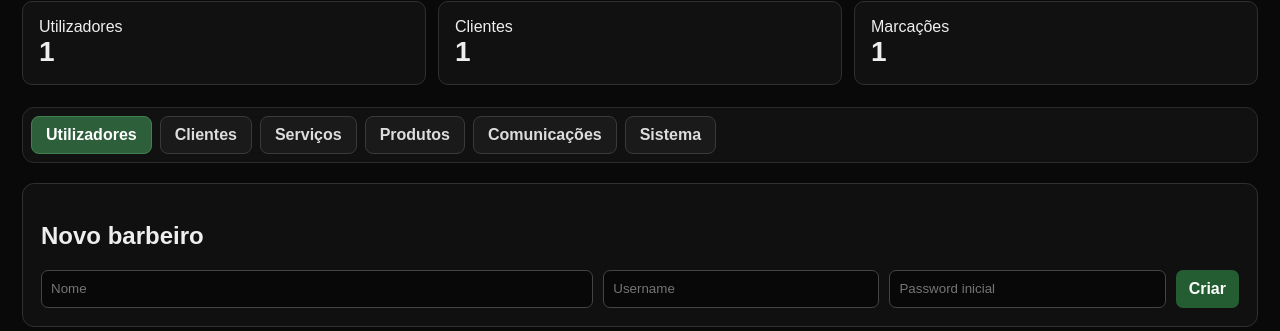
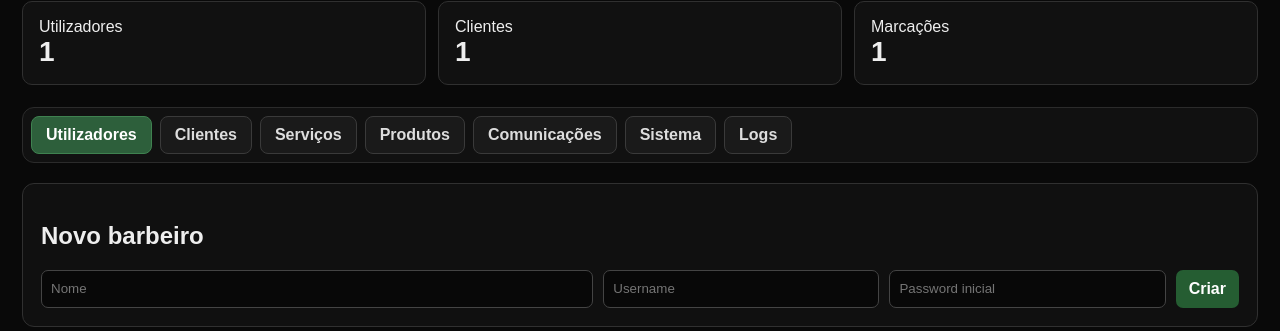
Before and after one commit to pajogusi/pjcorelabs, a Python web app: template templates/admin.html in a window 1280 px wide. Shown: the part 150-481 px from the top of the page. Run offline with Jinja, Linux system fonts and the light colour scheme; the template is opened without the code that fills it: most values are stand-ins (such as "Sample title", 1, 10 or a date in 2020).

Commit message:
Add Logs tab to Multi-users admin

```diff
--- a/templates/admin.html
+++ b/templates/admin.html
@@ -204,7 +204,24 @@ button {
     <button type="button" data-tab="produtos">Produtos</button>
     <button type="button" data-tab="comunicacoes">Comunicações</button>
     <button type="button" data-tab="sistema">Sistema</button>
+    <button type="button" data-tab="logs">Logs</button>
 </nav>
+
+<section class="admin-caixa admin-tab-painel" id="admin-logs" data-admin-tab="logs">
+    <h2>Logs de atividade</h2>
+    <p style="opacity:.75">Últimos {{ logs_admin|length }} registos guardados localmente. O envio por email está <strong>{{ 'LIGADO' if logs_email_ativo else 'DESLIGADO' }}</strong>.</p>
+    <form method="post" action="/admin/logs/email" style="display:flex;gap:10px;align-items:center;flex-wrap:wrap;margin-bottom:18px">
+        <input type="hidden" name="ativo" value="{{ '0' if logs_email_ativo else '1' }}">
+        <button class="{{ 'admin-apagar' if logs_email_ativo else 'admin-guardar' }}" type="submit">{{ 'Desligar envio por email' if logs_email_ativo else 'Ligar envio por email' }}</button>
+        <span style="opacity:.7">Destino: {{ logs_email_destino }}</span>
+    </form>
+    <div style="overflow:auto;max-height:560px;border:1px solid #303030;border-radius:8px">
+        <table style="width:100%;border-collapse:collapse;min-width:760px">
+            <thead><tr><th style="padding:8px;text-align:left">Data/Hora</th><th style="padding:8px;text-align:left">Método</th><th style="padding:8px;text-align:left">Caminho</th><th style="padding:8px;text-align:left">HTTP</th><th style="padding:8px;text-align:left">IP</th><th style="padding:8px;text-align:left">Email</th></tr></thead>
+            <tbody>{% for log in logs_admin %}<tr style="border-top:1px solid #252525"><td style="padding:8px;white-space:nowrap">{{ log.criado_em }}</td><td style="padding:8px">{{ log.metodo }}</td><td style="padding:8px">{{ log.caminho }}</td><td style="padding:8px">{{ log.estado_http }}</td><td style="padding:8px">{{ log.ip or '—' }}</td><td style="padding:8px">{{ log.enviado_em or 'Pendente' }}</td></tr>{% else %}<tr><td colspan="6" style="padding:14px">Ainda não existem logs.</td></tr>{% endfor %}</tbody>
+        </table>
+    </div>
+</section>
 
 <section class="admin-caixa admin-tab-painel" data-admin-tab="utilizadores">
 
@@ -1211,6 +1228,7 @@ Obrigado pela compreensão.`
 
     if (location.hash === '#admin-clientes') inicial = 'clientes';
     else if (location.hash === '#admin-sistema') inicial = 'sistema';
+    else if (location.hash === '#admin-logs') inicial = 'logs';
     else if (location.hash === '#admin-produtos') inicial = 'produtos';
     else if (location.hash === '#admin-servicos') inicial = 'servicos';
     else if (
```
